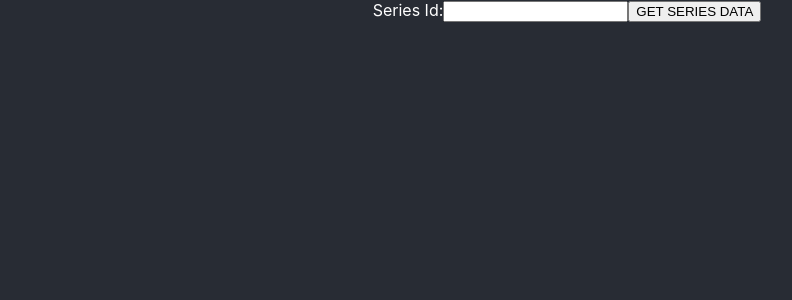
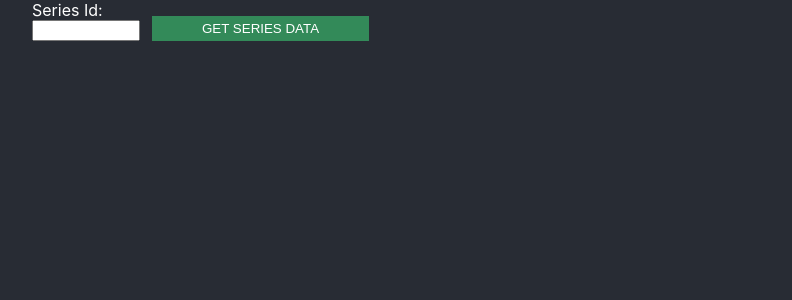
Before and after one commit to GreaseCoder/crispy-octo-umbrella-clawson, a React (Create React App) app: page / in a window 1280 px wide. Shown: the top 300 px of the page, without its empty margins (73-865 px from the left). Built offline with nearby package versions, Linux system fonts and the light colour scheme.

Commit message:
Adding css, some element class renames

```diff
--- a/src/App.css
+++ b/src/App.css
@@ -21,3 +21,88 @@
 .app__body {
   text-align: center;
 }
+
+div.seriesId label {
+  display: block;
+  float: left;
+}
+
+div.seriesId input#seriesId {
+  display: block;
+  float: left;
+  clear: both;
+  width: 100px;
+}
+
+.submit-button {
+  border: none;
+  background-color: #338a59;
+  color: white;
+  cursor: pointer;
+  float: left;
+  margin-left: 12px;
+  padding: 5px 50px;
+  position: relative;
+  bottom: 4px;
+}
+
+div.state {
+  float: left;
+  clear: both;
+  font-size: 14px;
+  margin-top: 10px;
+}
+
+div.input-thinking {
+  color: white;
+}
+
+div.input-error {
+  color: red;
+}
+
+div.series-container {
+  width: 1070px;
+}
+
+img.seriesHeroArt {
+  width: 100%;
+  height: auto;
+}
+
+div.series-data {
+  margin-top: 15px;
+}
+
+div.series-title {
+  width: 50%;
+  float: left;
+  font-size: 16px;
+}
+
+div.series-title span {
+  display: inline-block;
+  vertical-align: middle;
+  text-align: center;
+  font-weight: bold;
+  font-size: 18px;
+  padding-top: 25%;
+}
+
+div.series-episode-list {
+  width: 50%;
+  float: right;
+}
+
+div.list-container {
+  text-align: left;
+}
+
+
+span.list-label {
+  font-weight: bold;
+}
+
+span.list-display {
+  text-align: left;
+}
--- a/src/components/output.js
+++ b/src/components/output.js
@@ -40,10 +40,10 @@ class DataOutput extends Component {
                         <img className="seriesHeroArt" src={this.state.imageURL} alt="series art" />
                     </div>
                     <div className="series-data">
-                        <div className="seriesTitle">
+                        <div className="series-title">
                             <span>{this.state.seriesTitle}</span>
                         </div>
-                        <div className="episodeList">
+                        <div className="series-episode-list">
                             <div className="list-container">
                                 <span class="list-label">First Twenty (or less) Episodes:</span>
                                 <span class="list-display"><ol>{this.makeEpisodeList()}</ol></span>
```
